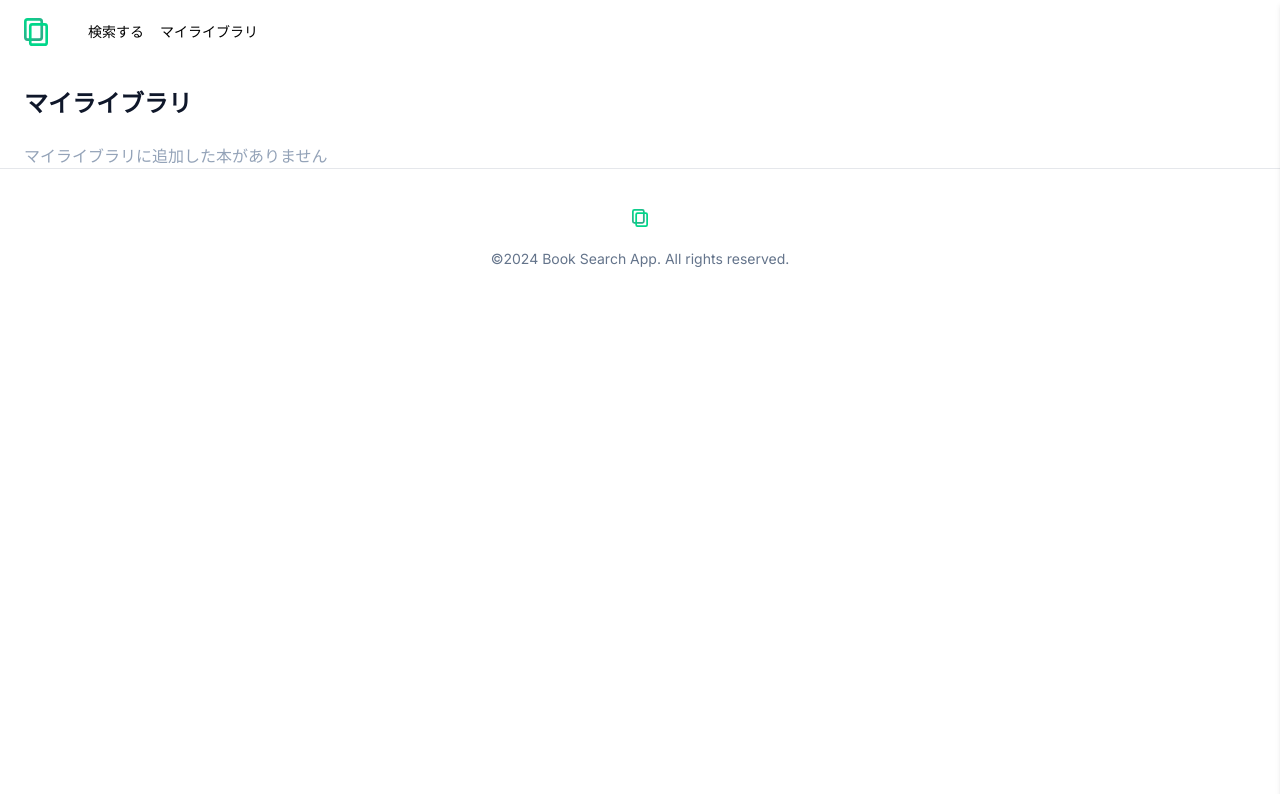
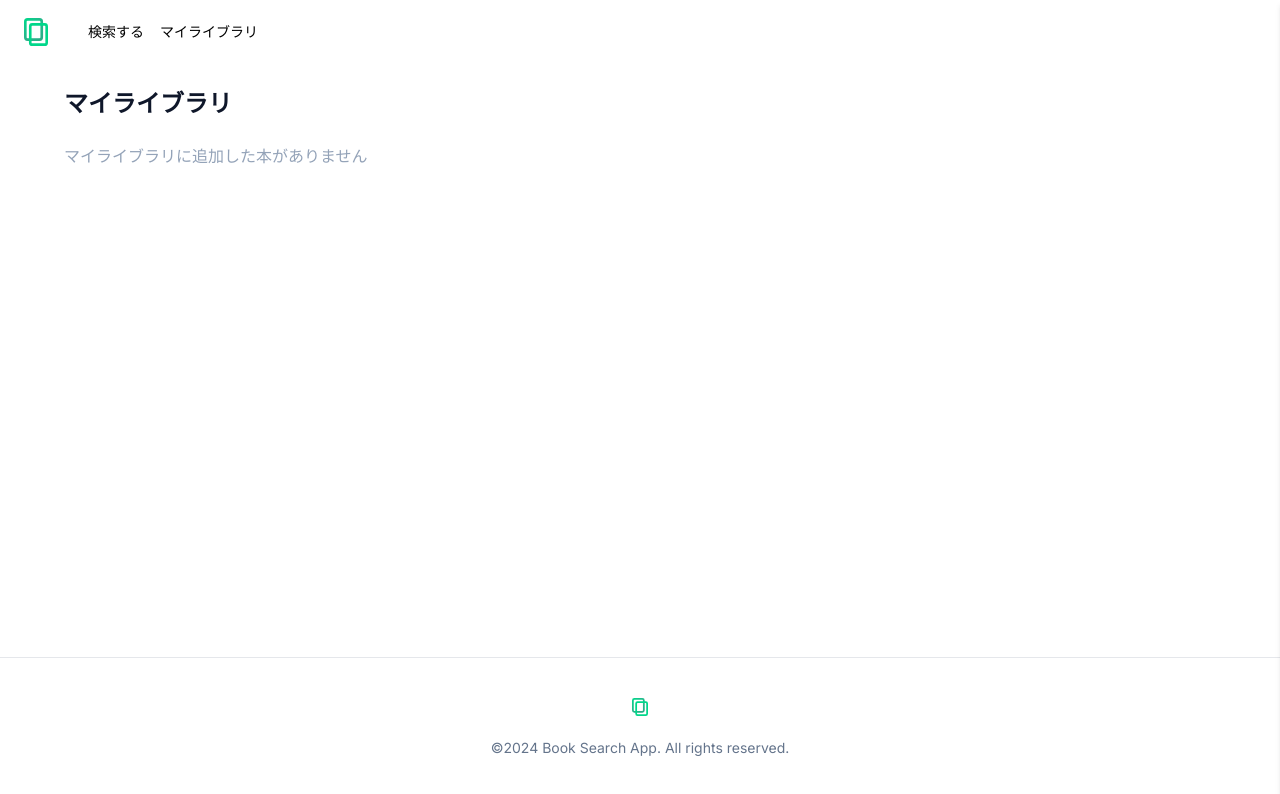
Before and after one commit to islaree/next-book-search, a Next.js app: page /library in a window 1280 px wide. Shown: the top 794 px of the page. Built offline with nearby package versions, Linux system fonts and the light colour scheme.

Commit message:
Update new design

```diff
--- a/app/layout.tsx
+++ b/app/layout.tsx
@@ -23,7 +23,7 @@ export default function RootLayout({
 
   return (
     <html lang="en">
-      <body className={`${active ? 'h-full overflow-hidden' : ''} ${inter.className}`}>
+      <body className={`flex min-h-screen flex-col ${active ? 'h-full overflow-hidden' : ''} ${inter.className}`}>
         <Header isActive={active} onClick={handleClick} />
         <DataProvider>{children}</DataProvider>
         <Footer />
--- a/app/library/page.tsx
+++ b/app/library/page.tsx
@@ -7,9 +7,9 @@ export default function LibraryPage() {
   const { data, setData } = useDataContext()
 
   return (
-    <>
+    <div className="mx-auto w-full max-w-[1200px]">
       <h1 className="mt-6 px-6 text-2xl font-bold text-slate-900">マイライブラリ</h1>
       <LibraryList data={data} />
-    </>
+    </div>
   )
 }
--- a/app/search/[id]/page.tsx
+++ b/app/search/[id]/page.tsx
@@ -4,11 +4,11 @@ import Loading from '@/components/search/loading-book'
 
 export default function Library({ params }: { params: { id: string } }) {
   return (
-    <>
+    <div className="mx-auto w-full max-w-[1200px]">
       <Suspense fallback={<Loading />}>
         <Book id={params.id} />
       </Suspense>
       <div></div>
-    </>
+    </div>
   )
 }
--- a/app/search/page.tsx
+++ b/app/search/page.tsx
@@ -13,7 +13,7 @@ export default function SearchPage() {
   }
 
   return (
-    <>
+    <div className="mx-auto w-full max-w-[1200px]">
       <h1 className="mt-6 px-6 text-2xl font-bold text-slate-900">検索する</h1>
       <Search value={value} onChange={handleChange} />
       {value.length > 0 && (
@@ -21,6 +21,6 @@ export default function SearchPage() {
           <Books keyword={value} />
         </Suspense>
       )}
-    </>
+    </div>
   )
 }
--- a/components/footer.tsx
+++ b/components/footer.tsx
@@ -2,7 +2,7 @@ import Image from 'next/image'
 
 export default function Footer() {
   return (
-    <footer>
+    <footer className="mt-auto">
       <div className="flex flex-col items-center justify-center border-t border-gray-200 px-6 py-10">
         <div>
           <Image src="/icon-logo.svg" alt="logo" width={0} height={0} className="h-auto w-4" />
```
